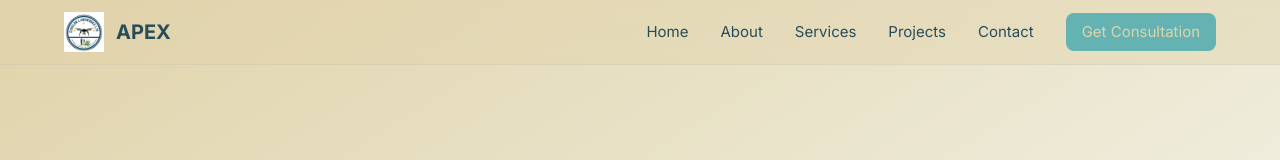
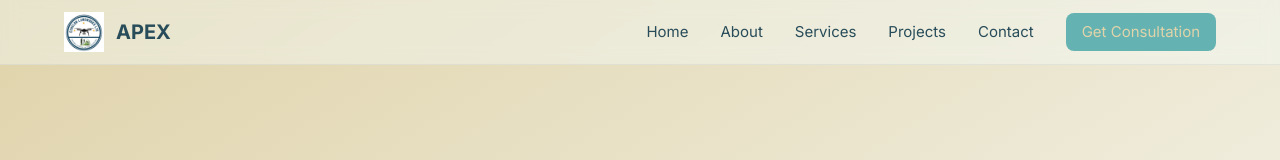
Before and after one commit to DavidMANZI-093/apex, a Next.js app: page / in a window 1280 px wide. Shown: the top 160 px of the page. Built offline with nearby package versions, Linux system fonts and the light colour scheme.

Commit message:
Auto-commit at 02/07/2025, 18:02:47 for inactivity period...

```diff
--- a/src/components/header.tsx
+++ b/src/components/header.tsx
@@ -17,7 +17,7 @@ const Header = () => {
   const [isMenuOpen, setIsMenuOpen] = useState(false);
 
   return (
-    <header className="fixed top-0 left-0 right-0 z-50 bg-white/40 backdrop-blur-sm !border-b !border-french-grey/20">
+    <header className="fixed top-0 left-0 right-0 z-50 bg-mint-cream/40 backdrop-blur-sm !border-b !border-french-grey/20">
       <div className="container !mx-auto !px-4 sm:!px-6 lg:!px-8 xl:!px-16">
         <div className="flex items-center justify-between h-16">
           {/* Logo */}
```
